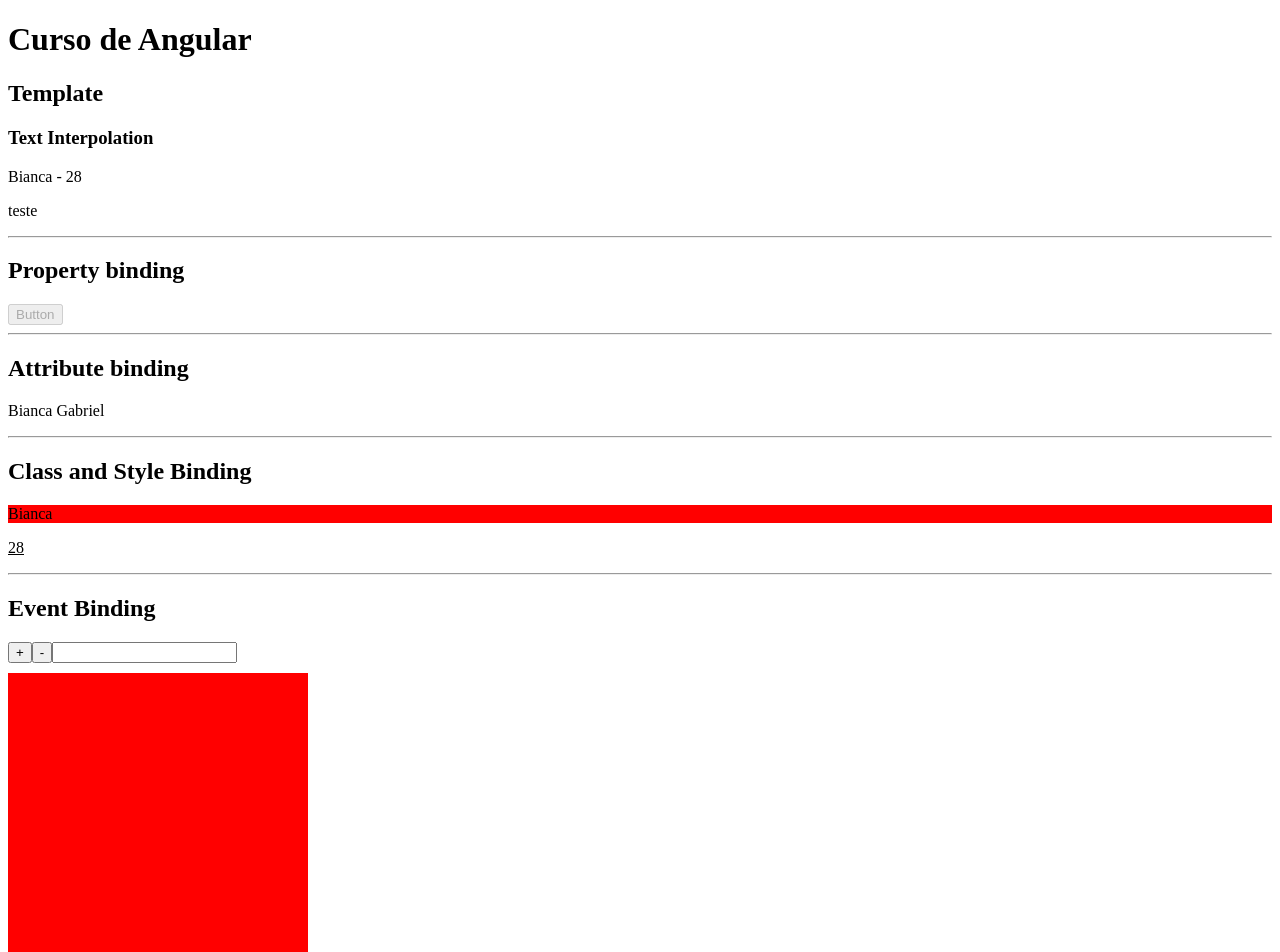
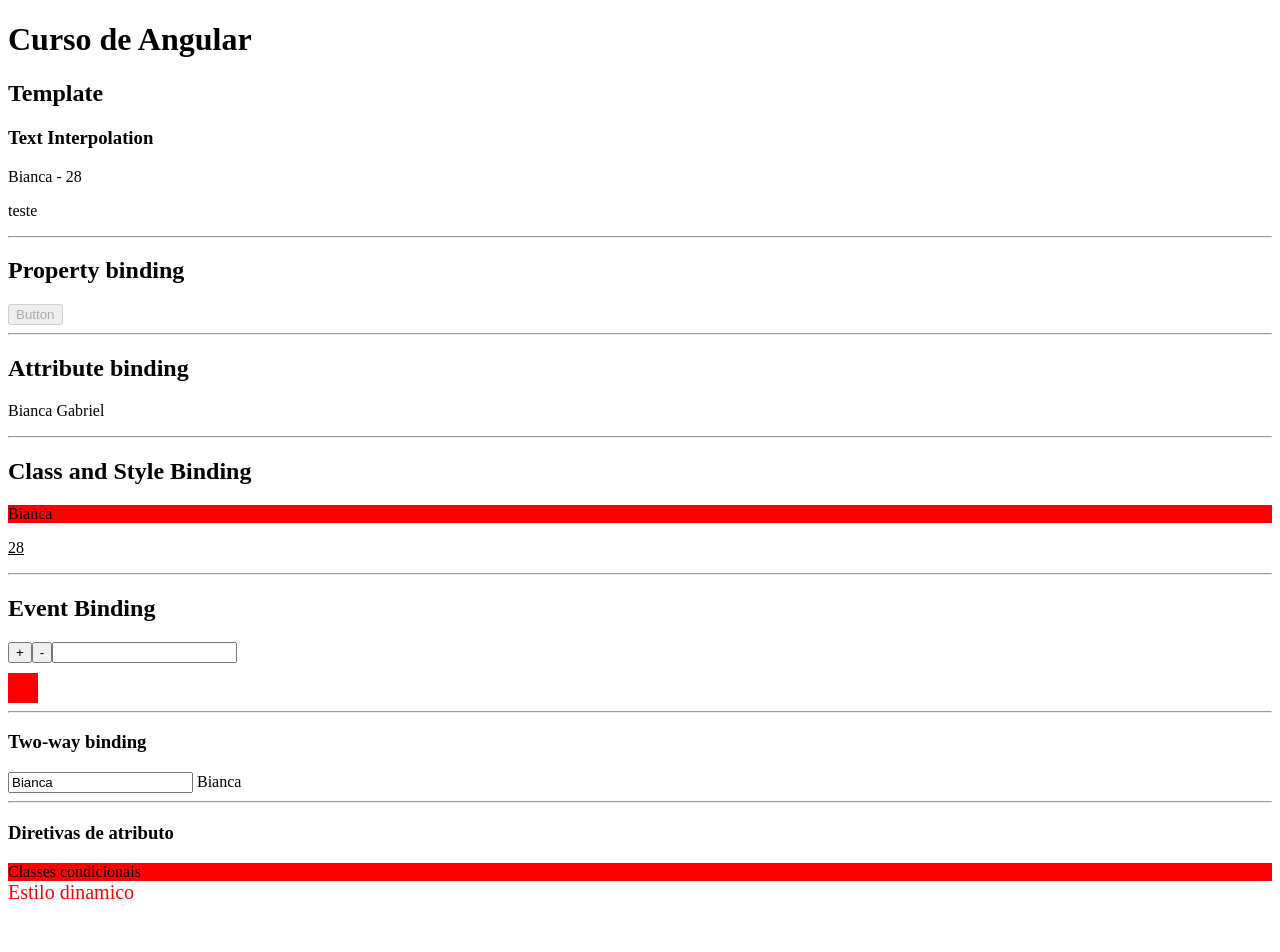
Before and after one commit to biancagabriel/cursoAngular, an Angular app in the folder meu-primeiro-projeto-latest/: page / in a window 1280 px wide. Shown: the top 952 px of the page. After the commit the page ends 912 px from the top, so only its background shows below. Built offline with nearby package versions, Linux system fonts and the light colour scheme.

Commit message:
ngClass e ngStyle

```diff
--- a/meu-primeiro-projeto-latest/src/app/components/template/template-binding/template-binding.component.html
+++ b/meu-primeiro-projeto-latest/src/app/components/template/template-binding/template-binding.component.html
@@ -32,10 +32,19 @@
 <input (keydown.shift.t)="onKeyDown($event)">
 
 <div
-style="background: red; width: 300px; height: 300px; margin-top: 10px;"
+style="background: red; width: 30px; height: 30px; margin-top: 10px;"
 (mousemove)="onMouseMove($event)"
 ></div>
 <hr/>
 <h3>Two-way binding</h3>
 <input [(ngModel)]="name">
 {{name}}
+
+<hr/>
+<h3>Diretivas de atributo</h3>
+<div [ngClass]="{ 'background-red': age>27,'background-blue': age < 30}">Classes condicionais</div>
+
+<div [ngStyle] = "{
+    color: age > 28 ? 'green': 'red',
+    'font-size': age > 28 ? '10px' : '20px',
+}">Estilo dinamico</div>
--- a/meu-primeiro-projeto-latest/src/app/components/template/template-binding/template-binding.component.ts
+++ b/meu-primeiro-projeto-latest/src/app/components/template/template-binding/template-binding.component.ts
@@ -1,11 +1,11 @@
 import { Component } from '@angular/core';
-import { CommonModule } from '@angular/common';
+import { CommonModule, NgClass } from '@angular/common';
 import { FormsModule } from '@angular/forms';
 
 @Component({
   selector: 'app-template-binding',
   standalone: true,
-  imports: [CommonModule,FormsModule],
+  imports: [CommonModule, NgClass,FormsModule],
   templateUrl: './template-binding.component.html',
   styleUrl: './template-binding.component.scss'
 })
```
